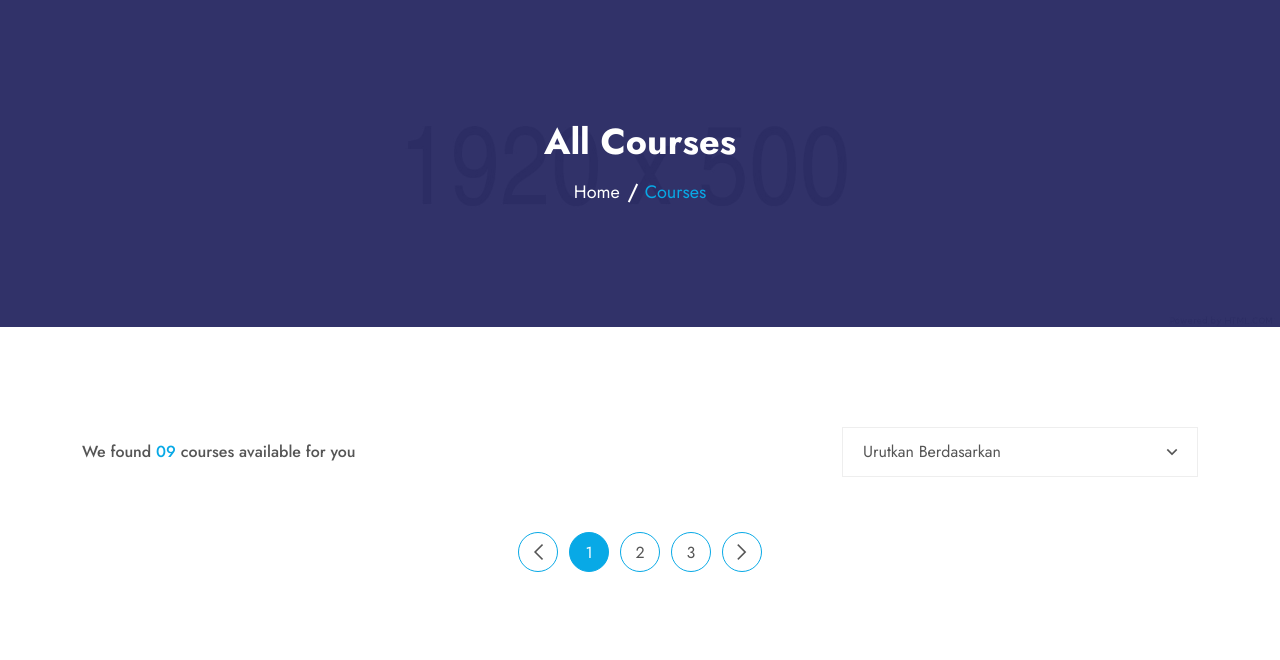
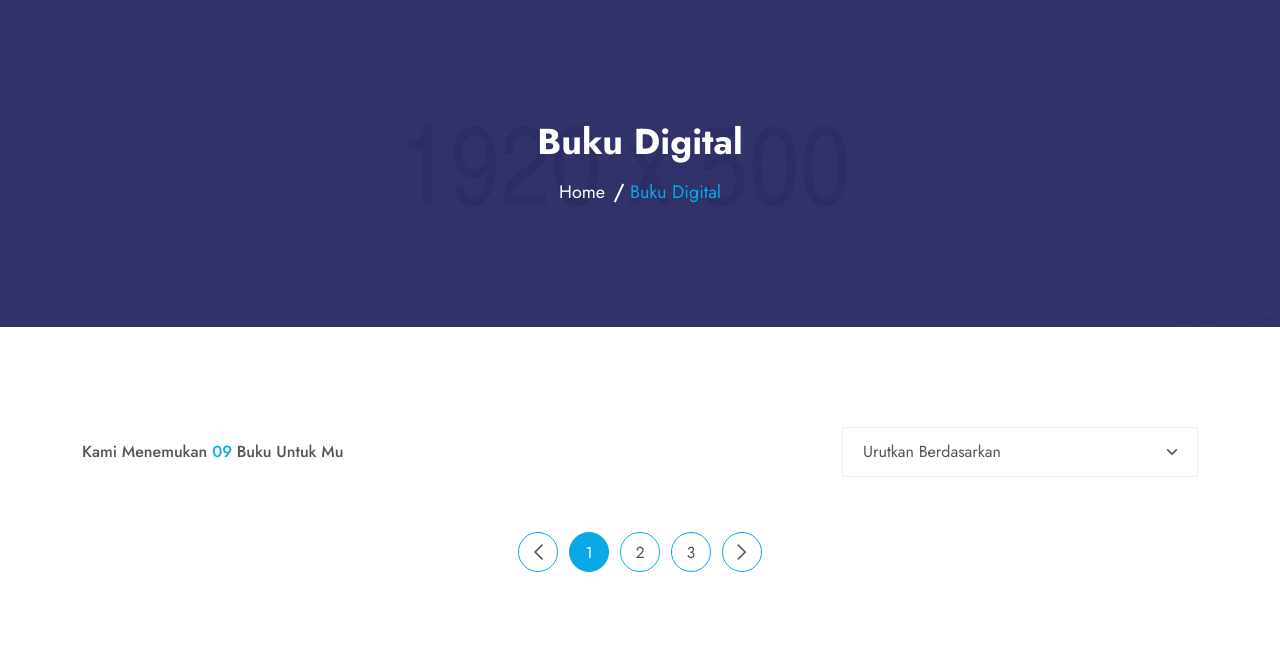
Before and after one commit to mohamcahyo022/perpusdes_ngadimulyo, a Laravel app: page /buku-digital in a window 1280 px wide. Shown: the part 89-749 px from the top of the page. Run offline with Laravel 10, Linux system fonts and the light colour scheme; data that the repository does not hold is empty; some web fonts are replaced.

Commit message:
Fitur Bukku Digital

```diff
--- a/app/Http/Controllers/DigitalBookController.php
+++ b/app/Http/Controllers/DigitalBookController.php
@@ -31,7 +31,8 @@ class DigitalBookController extends Controller
 
     public function tambah_buku_digital()
     {
-        return view('admin.tambah_buku_digital');
+        $bukus = Jenis_Buku::all();
+        return view('admin.tambah_buku_digital', compact('bukus'));
     }
 
     public function daftar_buku_dibaca()
@@ -141,4 +142,40 @@ class DigitalBookController extends Controller
 
         return redirect()->back()->with('success', 'Data buku berhasil dihapus!');
     }
+    public function tambah_jenis_buku(Request $request)
+    {
+        $request->validate([
+            'jenis_buku' => 'required'
+        ]);
+        $buku = new Jenis_Buku();
+        $buku->jenis_buku = $request->input('jenis_buku');
+
+        // Simpan data ke database
+        $buku->save();
+
+        return redirect()->back()->with('success', 'Data jenis buku berhasil disimpan!');
+    }
+
+    public function edit_jenis_buku(Request $request, $id)
+    {
+        // Temukan buku berdasarkan ID dan hapus
+        $request->validate([
+            'jenis_buku' => 'required'
+        ]);
+        $buku = Jenis_Buku::findOrFail($id);
+        $buku->jenis_buku = $request->input('jenis_buku');
+
+        // Simpan data ke database
+        $buku->save();
+
+        return redirect()->back()->with('success', 'Data buku berhasil dihapus!');
+    }
+    public function hapus_jenis_buku($id)
+    {
+        // Temukan buku berdasarkan ID dan hapus
+        $buku = Jenis_Buku::findOrFail($id);
+        $buku->delete();
+
+        return redirect()->back()->with('success', 'Data buku berhasil dihapus!');
+    }
 }
--- a/resources/views/admin/daftar_buku_digital.blade.php
+++ b/resources/views/admin/daftar_buku_digital.blade.php
@@ -95,7 +95,7 @@
                                         <td class="text-center" >
                                             <img src="{{ asset('storage/' . $buku->cover_buku) }}" alt="Cover Buku" style="width: 100px; height: auto;">
                                         </td>
-                                        <td>
+                                        <td class="text-center">
                                             <a class="btn btn-warning btn-sm text-white" style="cursor: pointer;" data-toggle="modal" data-target="#editModal{{ $buku->id }}">Edit</a>
                                             <form action="{{ route('buku.hapus', $buku->id) }}" method="POST" style="display:inline;">
                                                 @csrf
--- a/resources/views/admin/tambah_buku_digital.blade.php
+++ b/resources/views/admin/tambah_buku_digital.blade.php
@@ -56,7 +56,11 @@
                                     </div>
                                     <div class="form-group">
                                         <label for="jenis_buku">Jenis Buku</label>
-                                        <input type="text" class="form-control" name="jenis_buku" placeholder="Masukkan Jenis Buku">
+                                        <select class="form-control" id="jenis_buku" name="jenis_buku" required>
+                                            @foreach ($bukus as $jenis)
+                                                <option value="{{ $jenis->jenis_buku }}">{{ $jenis->jenis_buku }}</option>
+                                            @endforeach
+                                        </select>
                                     </div>
                                     <div class="form-group">
                                         <label for="penulis_buku">Penulis</label>
--- a/resources/views/feature/buku/buku-digital.blade.php
+++ b/resources/views/feature/buku/buku-digital.blade.php
@@ -5,12 +5,12 @@
 <div class="inner-banner inner-banner-bg10">
     <div class="container">
         <div class="inner-title text-center">
-            <h3>All Courses</h3>
+            <h3>Buku Digital</h3>
             <ul>
                 <li>
-                    <a href="index.html">Home</a>
+                    <a href="/">Home</a>
                 </li>
-                <li>Courses</li>
+                <li>Buku Digital</li>
             </ul>
         </div>
     </div>
@@ -24,7 +24,7 @@
             <div class="row align-items-center">
                 <div class="col-lg-8 col-md-6">
                     <div class="product-title">
-                        <h3>We found  <span> 09 </span>courses available for you</h3>
+                        <h3>Kami Menemukan  <span> 09 </span>Buku Untuk Mu</h3>
                     </div>
                 </div>
 
@@ -44,12 +44,12 @@
             @foreach ($bukus as $buku)
             <div class="col-lg-4 col-md-6">
                 <div class="courses-item">
-                    <a href="courses-details.html">
+                    <a href="{{ route('buku.digital.detail',$buku->id) }}">
                         <img src="{{ asset('storage/' . $buku->cover_buku) }}" alt="Courses"/>
                     </a>
                     <div class="content">
-                        <a href="courses.html" class="tag-btn">{{ $buku->jenis_buku }}</a>
-                        <h3><a href="courses-details.html">{{ $buku->judul_buku }}</a></h3>
+                        <a href="#" class="tag-btn">{{ $buku->jenis_buku }}</a>
+                        <h3><a href="{{ route('buku.digital.detail',$buku->id) }}">{{ $buku->judul_buku }}</a></h3>
                         <ul class="course-list">
                             <li><i class="ri-group-line"></i> 4 Orang</li>
                             <li><i class="ri-star-fill"></i> 67 favorit</li>
--- a/routes/web.php
+++ b/routes/web.php
@@ -43,11 +43,15 @@ use SebastianBergmann\CodeCoverage\Report\Html\Dashboard;
         Route::get('/daftar-buku-digital', [DigitalBookController::class, 'daftar_buku_digital']);
         Route::get('/tambah-buku-digital', [DigitalBookController::class, 'tambah_buku_digital']);
         Route::get('/daftar-buku-dibaca', [DigitalBookController::class, 'daftar_buku_dibaca']);
+
         Route::get('/daftar-jenis-buku', [DigitalBookController::class, 'daftar_jenis_buku']);
+        Route::post('/tambah-jenis-buku', [DigitalBookController::class, 'tambah_jenis_buku']);
+        Route::put('/jenis-buku/{id}', [DigitalBookController::class, 'edit_jenis_buku'])->name('jenis.edit');
+        Route::delete('/jenis-buku/{id}', [DigitalBookController::class, 'hapus_jenis_buku'])->name('jenis.hapus');
         Route::get('/daftar-buku-terfavorit', [DigitalBookController::class, 'daftar_buku_terfavorit']);
         Route::post('/tambah-buku-digital-store', [DigitalBookController::class, 'store']);
-        Route::put('/buku/{id}', [DigitalBookController::class, 'update'])->name('buku.update');
-        Route::delete('/buku/{id}', [DigitalBookController::class, 'destroy'])->name('buku.hapus');
+        Route::put('/buku-digital/{id}', [DigitalBookController::class, 'update'])->name('buku.update');
+        Route::delete('/buku-digital/{id}', [DigitalBookController::class, 'destroy'])->name('buku.hapus');
 
     //User
         Route::get('/buku-digital', [DigitalBookController::class, 'index']);
```
Also changed, not shown: resources/views/admin/daftar_jenis_buku.blade.php (+9 -35 lines), resources/views/layout/master-header.blade.php (+8 -3 lines).
